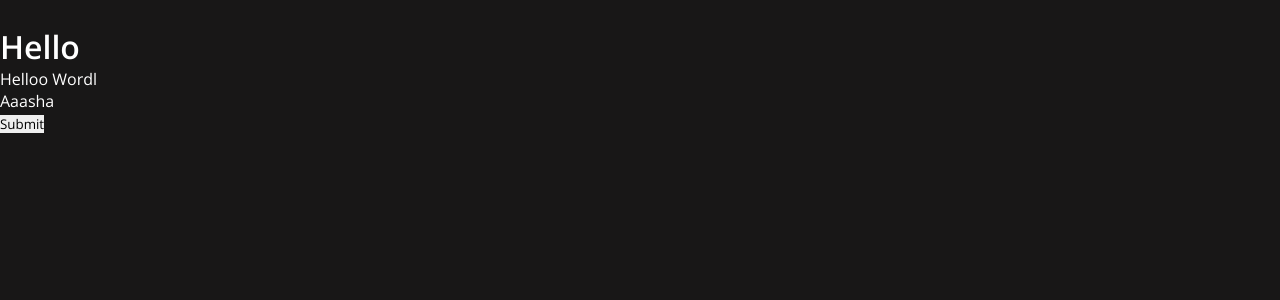
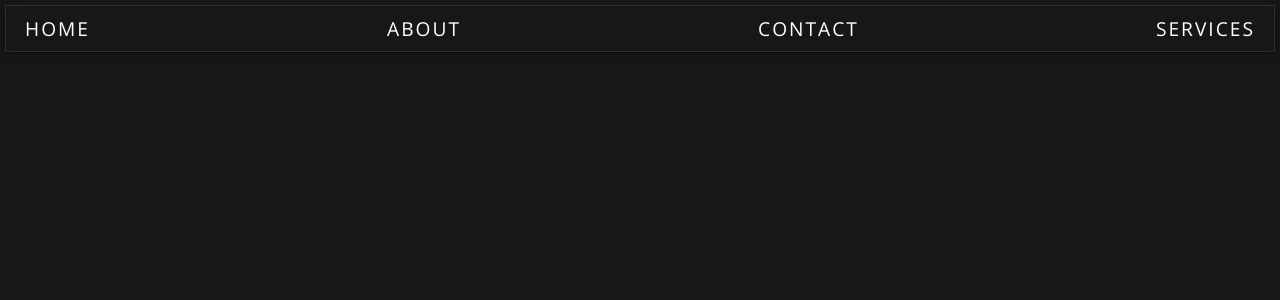
Before and after one commit to ddepu11/react_with_webpack, a React app: page / in a window 1280 px wide. Shown: the top 300 px of the page. Built offline with nearby package versions, Linux system fonts and the light colour scheme.

Commit message:
feat: navbar created

```diff
--- a/package.json
+++ b/package.json
@@ -43,6 +43,7 @@
   "dependencies": {
     "react": "^17.0.2",
     "react-dom": "^17.0.2",
+    "react-router-dom": "^5.2.0",
     "styled-components": "^5.3.0"
   }
 }
--- a/src/components/App.jsx
+++ b/src/components/App.jsx
@@ -1,27 +1,17 @@
 import styled from 'styled-components';
+import { BrowserRouter as Router } from 'react-router-dom';
+import Navbar from './Navbar';
 
 const App = () => (
   <Wrapper>
-    <div className='buttons'>
-      <h1>Hello </h1>
-
-      <ul>
-        <li>
-          <p>Helloo Wordl</p>
-        </li>
-        <li>
-          <p>Aaasha</p>
-        </li>
-        <li>
-          <button type='submit'>Submit</button>
-        </li>
-      </ul>
-    </div>
+    <Router>
+      <Navbar />
+    </Router>
   </Wrapper>
 );
 
 const Wrapper = styled.main`
-  padding: 25px 0;
+  padding: 5px 5px;
 `;
 
 export default App;
--- /dev/null
+++ b/src/components/Navbar.jsx
@@ -0,0 +1,51 @@
+import styled from 'styled-components';
+
+const Navbar = () => (
+  <Wrapper>
+    <ul className='flex'>
+      <li>
+        <a href='/'>Home</a>
+      </li>
+
+      <li>
+        <a href='/'>About</a>
+      </li>
+
+      <li>
+        <a href='/'>Contact</a>
+      </li>
+
+      <li>
+        <a href='/'>Services</a>
+      </li>
+    </ul>
+  </Wrapper>
+);
+
+const Wrapper = styled.nav`
+  box-shadow: rgba(0, 0, 0, 0.25) 0px 0.0625em 0.0625em, rgba(0, 0, 0, 0.25) 0px 0.125em 0.5em,
+    rgba(255, 255, 255, 0.1) 0px 0px 0px 1px inset;
+
+  ul {
+    justify-content: space-between;
+    /* background: #555; */
+
+    li {
+      padding: 10px 20px;
+      transition: transform 0.5s ease;
+    }
+
+    li:hover {
+      transform: scale(1.1);
+      background: #333;
+    }
+
+    a {
+      font-size: 1.2em;
+      text-transform: uppercase;
+      letter-spacing: 2px;
+    }
+  }
+`;
+
+export default Navbar;
```
Also changed, not shown: src/components/Home.jsx (added, +13 -0 lines), 3 other files (tests, documents, lock files or other folders).
